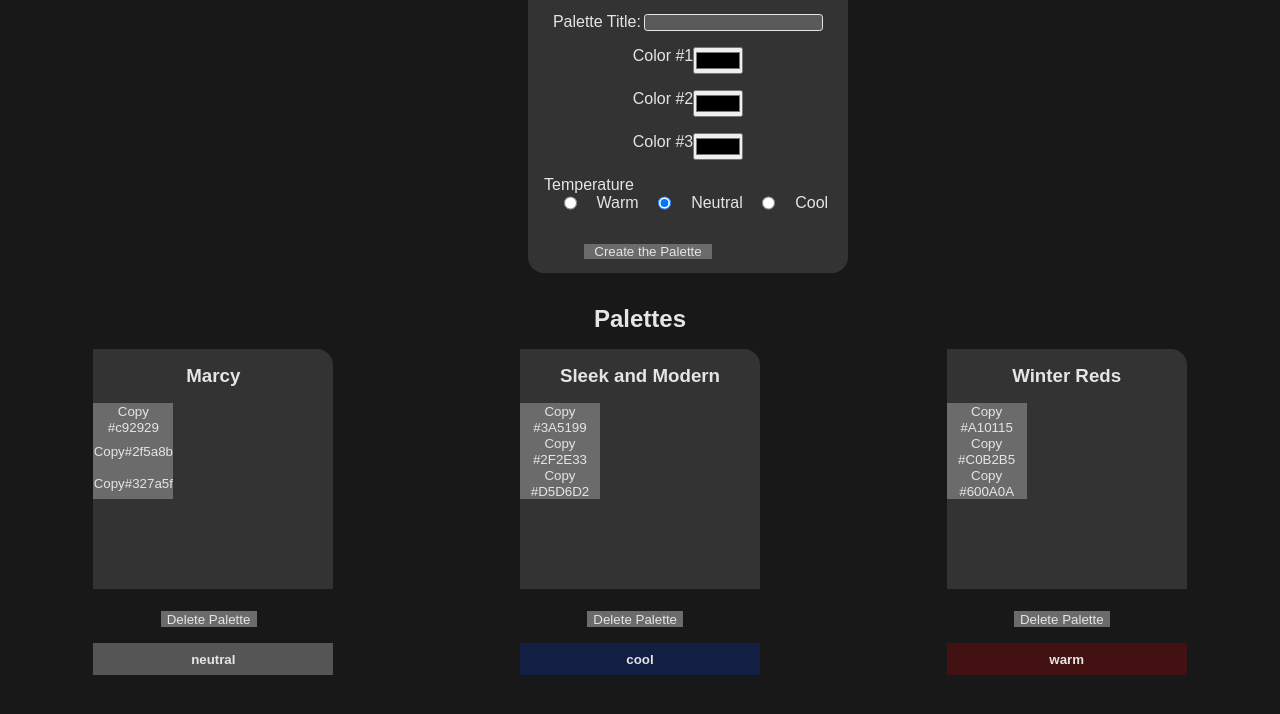
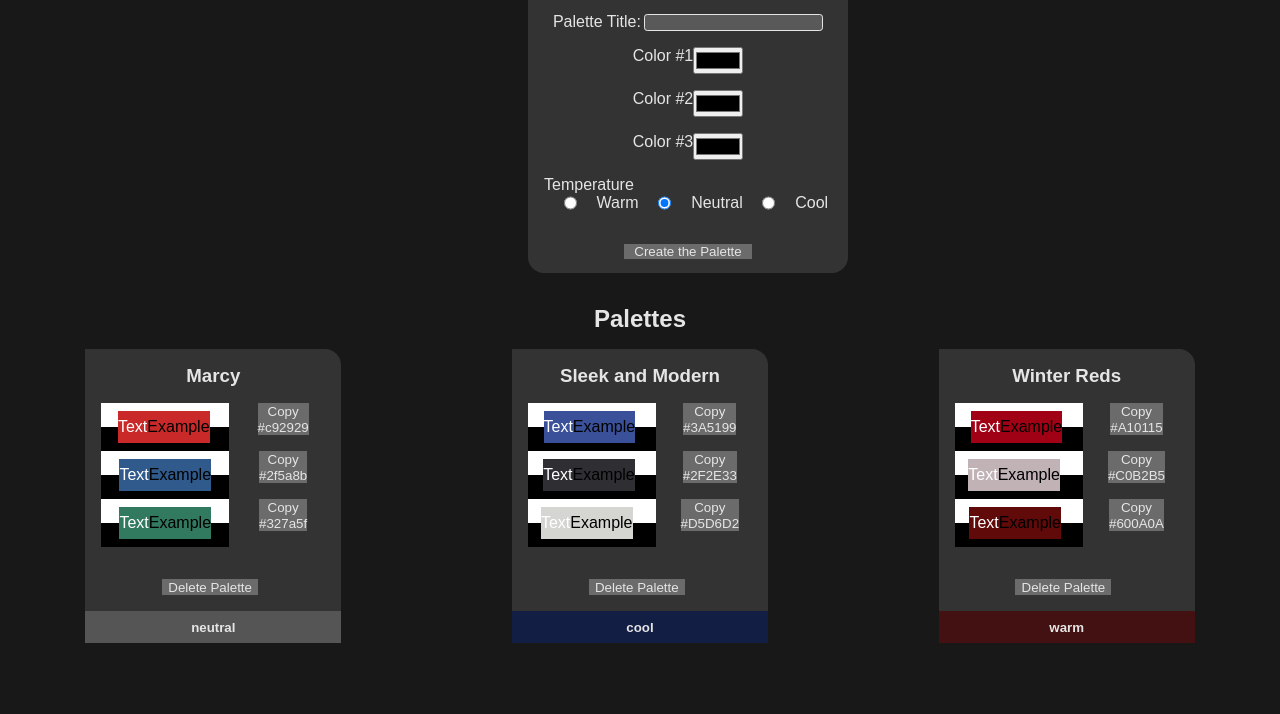
Before and after one commit to SirreaReeves/Palette-Picker, a website built with Vite: page vite-project/index.html in a window 1280 px wide. Shown: the part 84-798 px from the top of the page. Built offline with nearby package versions, Linux system fonts and the light colour scheme.

Commit message:
Updated css

```diff
--- a/vite-project/index.html
+++ b/vite-project/index.html
@@ -51,39 +51,97 @@
           <ul id="palette-list">
             <li class="palette-card">
               <h3 class="default-palette-heading">Marcy</h3>
-              <button type="button" class="copy-button">Copy<span>#c92929</span></button>
-              <button type="button" class="copy-button">Copy<span>#2f5a8b</span></button>
-              <button type="button" class="copy-button">Copy<span>#327a5f</span></button>
+
+              <div class="examples">
+                <div>
+                  <p id="example1"><span class="text">Text</span> Example</p>
+                </div>
+                <button class="copy-button">Copy<span>#c92929</span></button>
+              </div>
+
+              <div class="examples">
+                <div>
+                  <p id="example2"><span class="text">Text</span> Example</p>
+                </div>
+                <button class="copy-button">Copy<span>#2f5a8b</span></button>
+              </div>
+
+              <div class="examples">
+                <div>
+                  <p id="example3"><span class="text">Text</span> Example</p>
+                </div>
+                <button class="copy-button">Copy<span>#327a5f</span></button>
+              </div>
               <button type="button" class="delete-button">Delete Palette</button>
               <h5 id="neutral-tag">neutral</h5>
             </li>
 
+
+
             <li class="palette-card">
               <h3 class="default-palette-heading">Sleek and Modern</h3>
+
+              <div class="examples">
+                <div>
+                  <p id="example4"><span class="text">Text</span> Example</p>
+                </div>
                 <button type="button" class="copy-button">Copy
                   <span class="hexcode">#3A5199</span>
                 </button>
+              </div>
+
+              <div class="examples">
+                <div>
+                  <p id="example5"><span class="text">Text</span> Example</p>
+                </div>
                 <button type="button" class="copy-button">Copy
                   <span class="hexcode">#2F2E33</span>
                 </button>
+              </div>
+
+              <div class="examples">
+                <div>
+                  <p id="example6"><span class="text">Text</span> Example</p>
+                </div>
                 <button type="button" class="copy-button">Copy
                   <span class="hexcode">#D5D6D2</span>
                 </button>
+              </div>
+
               <button type="button" class="delete-button">Delete Palette</button>
               <h5 id="cool-tag">cool</h5>
             </li>
 
             <li class="palette-card">
               <h3 class="default-palette-heading">Winter Reds</h3>
+
+              <div class="examples">
+                <div>
+                  <p id="example7"><span class="text">Text</span> Example</p>
+                </div>
                 <button type="button" class="copy-button">Copy
                   <span class="hexcode">#A10115</span>
                 </button>
+              </div>
+
+              <div class="examples">
+                <div>
+                  <p id="example8"><span class="text">Text</span> Example</p>
+                </div>
                 <button type="button" class="copy-button">Copy
                   <span class="hexcode">#C0B2B5</span>
                 </button>
+              </div>
+
+              <div class="examples">
+                <div>
+                  <p id="example9"><span class="text">Text</span> Example</p>
+                </div>
                 <button type="button" class="copy-button">Copy
                   <span class="hexcode">#600A0A</span>
                 </button>
+              </div>
+
               <button type="button" class="delete-button">Delete Palette</button>
               <h5 id="warm-tag">warm</h5>
             </li>
--- a/vite-project/main.js
+++ b/vite-project/main.js
@@ -21,14 +21,17 @@ const handleEvent = (event) => {
 button.addEventListener('click', handleEvent);
 
 const copybutton = document.querySelector('.copy-button');
-const copy = (event) => {
-    const hexcode = document.querySelector('#hexcode');
+const hexcode = document.querySelector('#hexcode');
+const copy = () => {
 
     hexcode.select();
     hexcode.setSelectionRange(0, 99999);
-    navigator.clipboard.writeText(hexcode.value);
+    document.execCommand('copy');
     copybutton.textContent = 'Copied!';
 
 };
 
 copybutton.addEventListener('click', copy);
+
+// navigator.clipboard.writeText(hexcode.value);
+//   hexcode.textContent = 'Copied!';
--- a/vite-project/style.css
+++ b/vite-project/style.css
@@ -89,7 +89,7 @@ fieldset {
   color: #e5e5e5;
   border: none;
   width: 8rem;
-  margin-left: 3.5rem;
+  margin-left: 6rem;
 }
 
 #palette-container {
@@ -116,9 +116,8 @@ fieldset {
 
 .palette-card {
   border: #e5e5e5;
-  /* border-style: solid; */
-  height: 15rem;
-  width: 15rem;
+  height: 18rem;
+  width: 16rem;
   margin: 1rem;
   background-color: #333333;
   border-top-right-radius: 1rem;
@@ -168,6 +167,9 @@ li {
 .copy-button {
   display: flex;
   justify-content: center;
+  margin-left: 3rem;
+  margin-right: -3rem;
+  margin-bottom: 1rem;
   align-items: center;
   flex-wrap: wrap;
   background-color: #6b6b6b;
@@ -175,7 +177,18 @@ li {
   color: #e5e5e5;
   width: 5rem;
   height: 2rem;
+
 }
+
+#hexcode {
+  display: flex;
+  flex-direction: row-reverse;
+  background-color: #6b6b6b;
+  color: #e5e5e5;
+  border-style: none;
+  width: 5rem;
+}
+
 
 .delete-button {
   background-color: #6b6b6b;
@@ -187,6 +200,82 @@ li {
   height: 1rem;
   justify-content: center;
   align-items: center;
-  margin-top: 7rem;
-  margin-left: 4.2rem;
+  margin-left: 4.8rem;
+  margin-top: 2rem
 }
+
+.text {
+  color: white;
+}
+
+p {
+  display: flex;
+  justify-content: center;
+  align-items: center;
+  color: black;
+  text-align: center;
+}
+
+.examples {
+  display: flex;
+  justify-content: center;
+  align-items: center;
+  width: 8rem;
+  height: 3rem;
+  margin-left: 1rem;
+  background: linear-gradient(to top, black 50%, white 50%)
+}
+
+#example1 {
+  margin-left: 3rem;
+  background-color: #c92929;
+  height: 2rem;
+}
+
+#example2 {
+  margin-left: 3rem;
+  background-color: #2f5a8b;
+  height: 2rem;
+}
+
+#example3 {
+  margin-left: 3rem;
+  background-color: #327a5f;
+  height: 2rem;
+}
+
+#example4 {
+  margin-left: 3rem;
+  background-color: #3A5199;
+  height: 2rem;
+}
+
+#example5 {
+  margin-left: 3rem;
+  background-color: #2F2E33;
+  height: 2rem;
+}
+
+#example6 {
+  margin-left: 3rem;
+  background-color: #D5D6D2;
+  height: 2rem;
+}
+
+#example7 {
+  margin-left: 3rem;
+  background-color: #A10115;
+  height: 2rem;
+}
+
+#example8 {
+  margin-left: 3rem;
+  background-color: #C0B2B5;
+  height: 2rem;
+}
+
+#example9 {
+  margin-left: 3rem;
+  background-color: #600A0A;
+  height: 2rem;
+}
```
Lines whose indentation alone changed are shown as unchanged.
